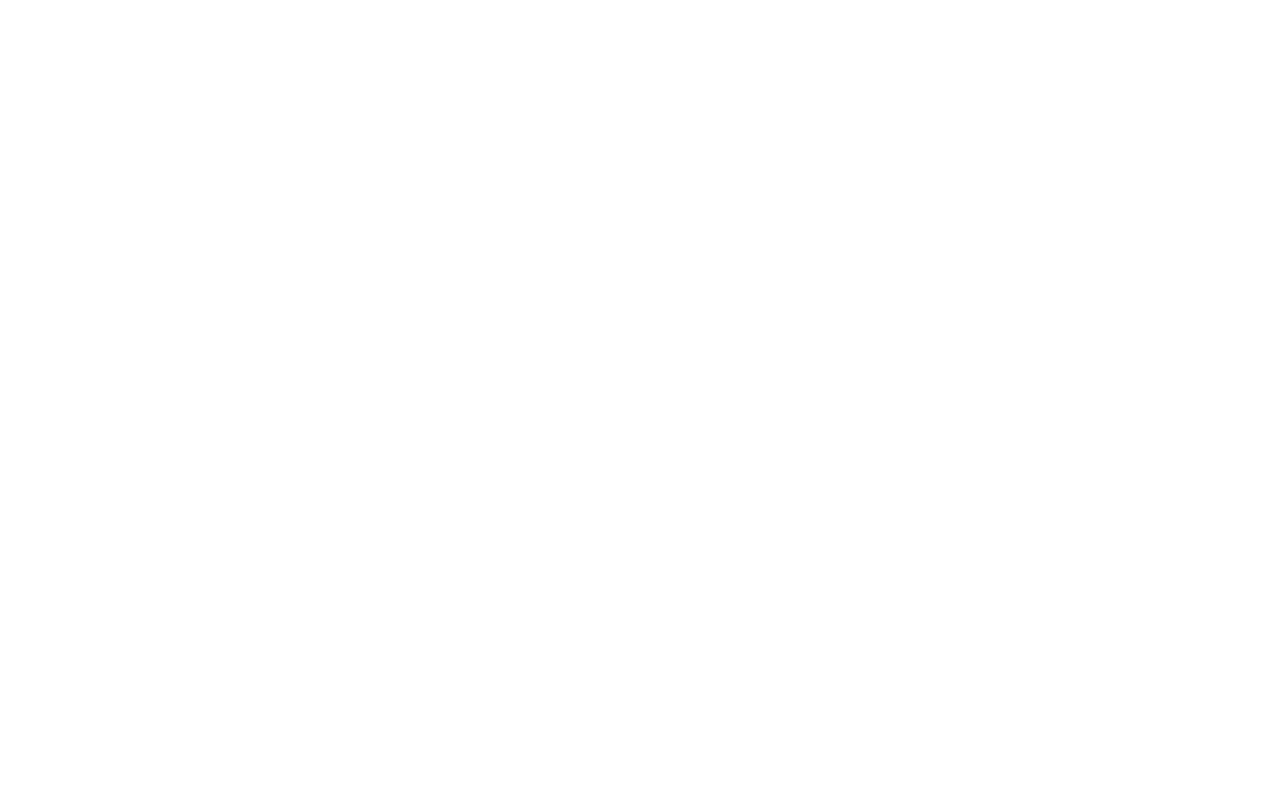
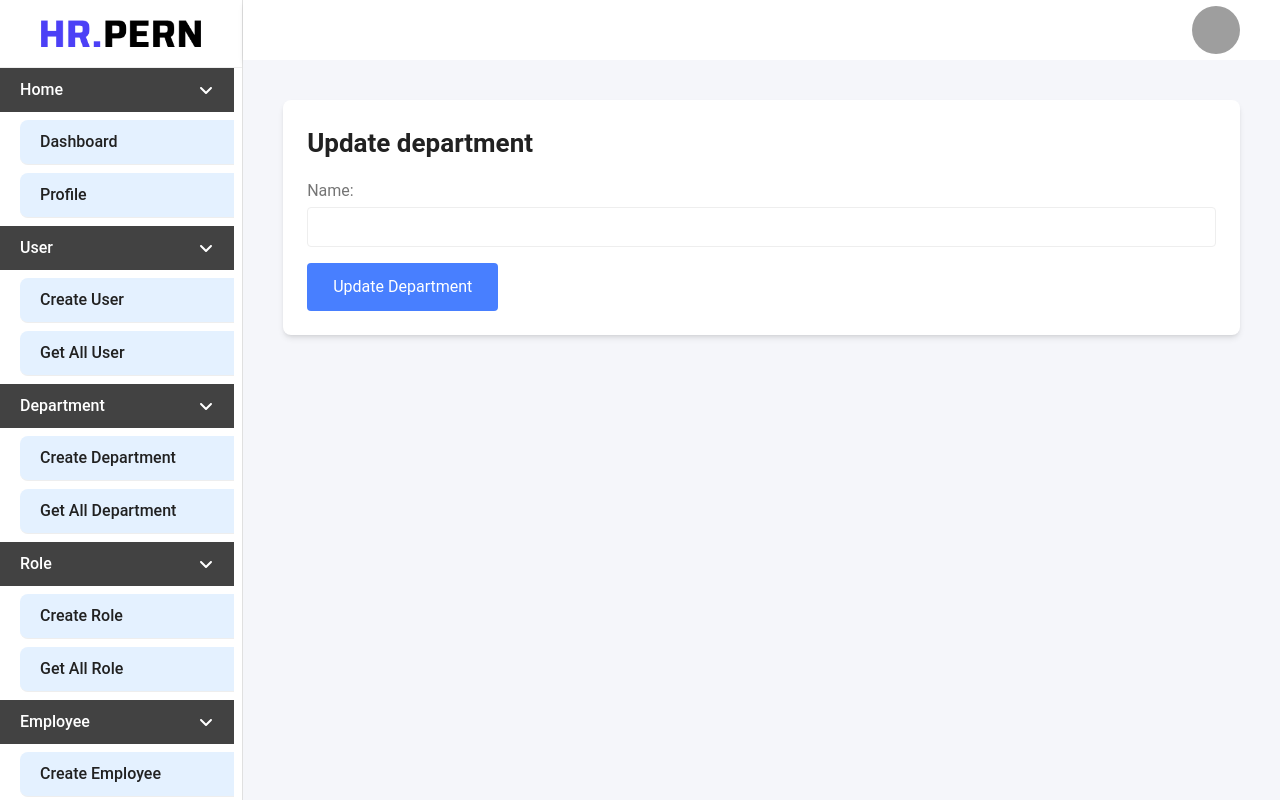
Before and after one commit to amitbd599/Employee-Management-System-PERN-Prisma, a React (Vite) app in the folder client/: page /update-department/1 in a window 1280 px wide. Before the commit this address had no page. Built offline with nearby package versions, Linux system fonts and the light colour scheme; grey boxes are pictures that could not be loaded.

Commit message:
update-department add

```diff
--- a/client/src/App.jsx
+++ b/client/src/App.jsx
@@ -4,6 +4,7 @@
 import UpdateUserPage from "./pages/UpdateUserPage";
 import GetUserPage from "./pages/GetUserPage";
 import CreateDepartmentPage from "./pages/CreateDepartmentPage";
+import UpdateDepartmentPage from "./pages/UpdateDepartmentPage";
 
 function App() {
   return (
@@ -18,6 +19,11 @@
           path='/create-department'
           element={<CreateDepartmentPage />}
         />
+        <Route
+          exact
+          path='/update-department/:id'
+          element={<UpdateDepartmentPage />}
+        />
       </Routes>
     </BrowserRouter>
   );
--- /dev/null
+++ b/client/src/components/UpdateDepartment.jsx
@@ -0,0 +1,40 @@
+import React from "react";
+
+const UpdateDepartment = () => {
+  return (
+    <section>
+      <>
+        {/* component */}
+        <div className='bg-white  shadow-md rounded-lg p-6'>
+          <h1 className='text-[26px] font-semibold mb-4 text-gray-900 '>
+            Update department
+          </h1>
+
+          <form>
+            <div className='flex gap-[20px] mb-4'>
+              <div className='w-full grid gap-1'>
+                <label htmlFor='Name' className='text-gray-600'>
+                  Name:
+                </label>
+                <input
+                  id='Name'
+                  type='text'
+                  className='border p-2 rounded w-full h-[40px] focus:outline-none text-gray-600'
+                />
+              </div>
+            </div>
+
+            <button
+              type='button'
+              className='px-[26px] py-[12px] rounded bg-[#487FFF] text-white hover:bg-blue-600 focus:outline-none transition'
+            >
+              Update Department
+            </button>
+          </form>
+        </div>
+      </>
+    </section>
+  );
+};
+
+export default UpdateDepartment;
--- /dev/null
+++ b/client/src/pages/UpdateDepartmentPage.jsx
@@ -0,0 +1,14 @@
+import React from "react";
+import MasterLayout from "../layout/MasterLayout";
+import UpdateDepartment from "../components/UpdateDepartment";
+
+const UpdateDepartmentPage = () => {
+  return (
+    <MasterLayout>
+      {/* UpdateDepartment */}
+      <UpdateDepartment />
+    </MasterLayout>
+  );
+};
+
+export default UpdateDepartmentPage;
```
